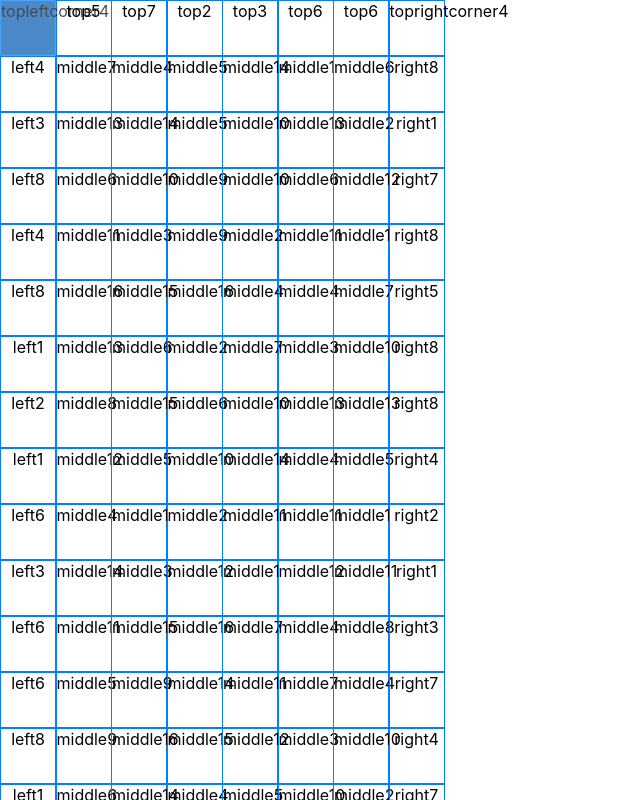
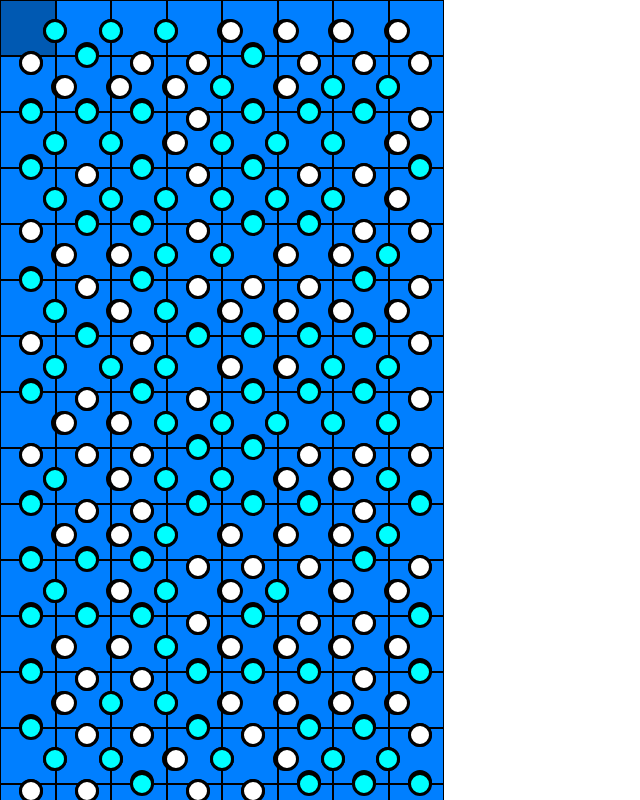
Before and after one commit to ildikoszabo/creative_puzzles, a React (Create React App) app in the folder creative-puzzles/: page / in a window 1280 px wide. Shown: the top 800 px of the page, without its empty margins (0-640 px from the left). Built offline with nearby package versions, Linux system fonts and the light colour scheme.

Commit message:
add puzzle piece shapes with css

```diff
--- a/creative-puzzles/src/App.js
+++ b/creative-puzzles/src/App.js
@@ -2,6 +2,8 @@ import React, { useRef, useEffect } from "react";
 import logo from "./logo.svg";
 import "./App.css";
 import InfinityPuzzle from "./pages/InfinityPuzzle";
+import CustomBox from "./common/components/CustomBox";
+//<CustomBox opacity={0} applyPieceMask={false} />
 
 function App() {
   return (
--- /dev/null
+++ b/creative-puzzles/src/common/components/CustomBox.css
@@ -0,0 +1,78 @@
+.pieceBase {
+  width: 6em;
+  height: 6em;
+  position: relative;
+  cursor: pointer;
+}
+
+.tab {
+  background-color: aqua;
+  -webkit-border-radius: 4em;
+  -moz-border-radius: 4em;
+  border-radius: 4em;
+  width: 2em;
+  height: 2em;
+  position: absolute;
+  border-style: solid;
+  border-top: 3;
+}
+
+.pieceBase .t1 {
+  top: -1.5em;
+  left: 2em;
+}
+
+.pieceBase .t0 {
+  display: none;
+}
+
+.pieceBase .t-1 {
+  top: -0.7em;
+  left: 2em;
+  background-color: #fff;
+}
+
+.pieceBase .r0 {
+  display: none;
+}
+
+.pieceBase .r1 {
+  top: 2em;
+  left: 5.5em;
+}
+
+.pieceBase .r-1 {
+  top: 2em;
+  left: 4.7em;
+  background-color: #fff;
+}
+
+.pieceBase .b0 {
+  display: none;
+}
+
+.pieceBase .b1 {
+  top: 5.5em;
+  left: 2em;
+}
+
+.pieceBase .b-1 {
+  top: 4.5em;
+  left: 2em;
+  background-color: #fff;
+}
+
+.pieceBase .l0 {
+  display: none;
+}
+
+.pieceBase .l1 {
+  top: 2em;
+  left: -1.5em;
+}
+
+.pieceBase .l-1 {
+  top: 2em;
+  left: -0.4em;
+  background-color: #fff;
+}
--- a/creative-puzzles/src/common/components/CustomBox.js
+++ b/creative-puzzles/src/common/components/CustomBox.js
@@ -2,6 +2,7 @@ import * as React from "react";
 import { Box, ThemeProvider } from "@mui/system";
 import Corner1 from "../../assests/corner1.png";
 import Top1 from "../../assests/top1.png";
+import "./CustomBox.css";
 
 export default function CustomBox(props) {
   return (
@@ -18,41 +19,80 @@ export default function CustomBox(props) {
       {props.applyPieceMask ? (
         <Box
           sx={{
-            width: 54,
-            height: 54,
+            fontSize: "9px",
             border: 1,
             backgroundColor: "primary.main",
             //opacity: [props.opacity, props.opacity, props.opacity],
             "&:hover": {
               backgroundColor: "primary.dark",
-              opacity: [0.9, 0.8, 0.7],
             },
-            maskImage:
-              props.value.topTab == 0 && props.value.leftTab == 0
-                ? `url(${Corner1})`
-                : `url(${Top1})`,
           }}
-          onClick={props.onClick}
         >
-          {props.value.topTab}
+          <div class="pieceBase">
+            <span
+              style={{ backgroundColor: "primary.main" }}
+              class={`tab t${props.value.topTab}`}
+            ></span>
+            <span
+              style={{ backgroundColor: "primary.main" }}
+              class={`tab r${props.value.rightTab}`}
+            ></span>
+            <span
+              style={{ backgroundColor: "primary.main" }}
+              class={`tab b${props.value.bottomTab}`}
+            ></span>
+            <span
+              style={{ backgroundColor: "primary.main" }}
+              class={`tab l${props.value.leftTab}`}
+            ></span>
+          </div>
         </Box>
       ) : (
         <Box
           sx={{
-            width: 54,
-            height: 54,
+            fontSize: "9px",
             border: 1,
-            borderColor: "primary.main",
+            backgroundColor: "primary.main",
+            //opacity: [props.opacity, props.opacity, props.opacity],
             "&:hover": {
               backgroundColor: "primary.dark",
-              opacity: [0.9, 0.8, 0.7],
             },
           }}
-          onClick={props.onClick}
         >
-          {props.value.name}
+          <div class="pieceBase">
+            <span class={`tab t${props.value.topTab}`}></span>
+            <span class={`tab r${props.value.rightTab}`}></span>
+            <span class={`tab b${props.value.bottomTab}`}></span>
+            <span class={`tab l${props.value.leftTab}`}></span>
+          </div>
         </Box>
       )}
     </ThemeProvider>
   );
 }
+
+/*        <Box
+          sx={{
+            fontSize: "9px",
+            border: 1,
+            backgroundColor: "primary.main",
+            //opacity: [props.opacity, props.opacity, props.opacity],
+            "&:hover": {
+              backgroundColor: "primary.dark",
+            },
+          }}
+        >
+          <div class="pieceBase">
+            <span class="tabShape t"></span>
+            <span class="tabShape r"></span>
+            <span class="tabShape b"></span>
+            <span class="tabShape l"></span>
+          </div>
+        </Box> */
+
+/*        <div class="pieceBase">
+          <span class="tab t1"}></span>
+          <span class="tab r-1"></span>
+          <span class="tab b1"></span>
+          <span class="tab l1"></span>
+        </div> */
--- a/creative-puzzles/src/common/components/InfinityScroll.js
+++ b/creative-puzzles/src/common/components/InfinityScroll.js
@@ -1,10 +1,10 @@
 import React, { useEffect, useState } from "react";
 
 export default function InfinityScroll(props) {
-  const [progress, setProgress] = useState(0);
+  const [scrollPercentage, setScrollPercentage] = useState(0);
 
   useEffect(() => {
-    let computeProgress = () => {
+    let getScrollPercentage = () => {
       // The scrollTop gives length of window that has been scrolled
       const scrolled = document.documentElement.scrollTop;
       // scrollHeight gives total length of the window and
@@ -12,20 +12,19 @@ export default function InfinityScroll(props) {
       const scrollLength =
         document.documentElement.scrollHeight -
         document.documentElement.clientHeight;
-      const progress = `${(100 * scrolled) / scrollLength}`;
+      const scrollPercentage = (100 * scrolled) / scrollLength;
 
-      if (progress > props.treshold) {
-        // add more values to the list
+      if (scrollPercentage > props.threshold) {
         props.loadNewValues();
       }
-      setProgress(progress);
+      setScrollPercentage(scrollPercentage);
     };
 
     // Adding event listener on mounting
-    window.addEventListener("scroll", computeProgress);
+    window.addEventListener("scroll", getScrollPercentage);
 
     // Removing event listener upon unmounting
-    return () => window.removeEventListener("scroll", computeProgress);
+    return () => window.removeEventListener("scroll", getScrollPercentage);
   });
 
   return <div>{props.children}</div>;
--- a/creative-puzzles/src/common/components/PieceSelection.js
+++ b/creative-puzzles/src/common/components/PieceSelection.js
@@ -17,6 +17,15 @@ export default function PieceSelection(props) {
         "aria-labelledby": "basic-button",
       }}
     >
+      <MenuItem
+        onClick={() => props.onPieceSelection(props.selectedGeneratedPiece)}
+      >
+        <CustomBox
+          value={props.selectedGeneratedPiece}
+          opacity={1}
+          applyPieceMask={true}
+        />
+      </MenuItem>
       {arr.map((el, index) => (
         <MenuItem onClick={() => props.onPieceSelection(el)}>
           <CustomBox value={el} opacity={1} applyPieceMask={true} />
--- a/creative-puzzles/src/pages/InfinityPuzzle.js
+++ b/creative-puzzles/src/pages/InfinityPuzzle.js
@@ -10,6 +10,7 @@ import InfinityScroll from "../common/components/InfinityScroll";
 export default function InfinityPuzzle() {
   const [arr, setArr] = useState(getRandomShapes(8, 40));
   const [anchorEl, setAnchorEl] = useState(null);
+  const [selectedGeneratedPiece, setSelectedGeneratedPiece] = useState(null);
 
   const onPieceSelection = (pieceDetails) => {
     alert("selectedPice " + pieceDetails.rightTab);
@@ -17,8 +18,9 @@ export default function InfinityPuzzle() {
     setAnchorEl(null);
   };
 
-  const handleClick = (event) => {
+  const handleClick = (event, el) => {
     setAnchorEl(event.currentTarget);
+    setSelectedGeneratedPiece(el);
   };
   const handleClose = () => {
     setAnchorEl(null);
@@ -32,13 +34,14 @@ export default function InfinityPuzzle() {
 
   return (
     <div>
-      <InfinityScroll treshold={60} loadNewValues={loadNewValues}>
+      <InfinityScroll threshold={60} loadNewValues={loadNewValues}>
         {anchorEl ? (
           <PieceSelection
             onPieceSelection={onPieceSelection}
             handleClick={handleClick}
             handleClose={handleClose}
             anchorEl={anchorEl}
+            selectedGeneratedPiece={selectedGeneratedPiece}
           />
         ) : null}
 
@@ -64,7 +67,7 @@ export default function InfinityPuzzle() {
                     aria-controls={anchorEl ? "basic-menu" : undefined}
                     aria-haspopup="true"
                     aria-expanded={anchorEl ? "true" : undefined}
-                    onClick={handleClick}
+                    onClick={(event) => handleClick(event, el)}
                     id="basic-button"
                   >
                     <CustomBox
```
